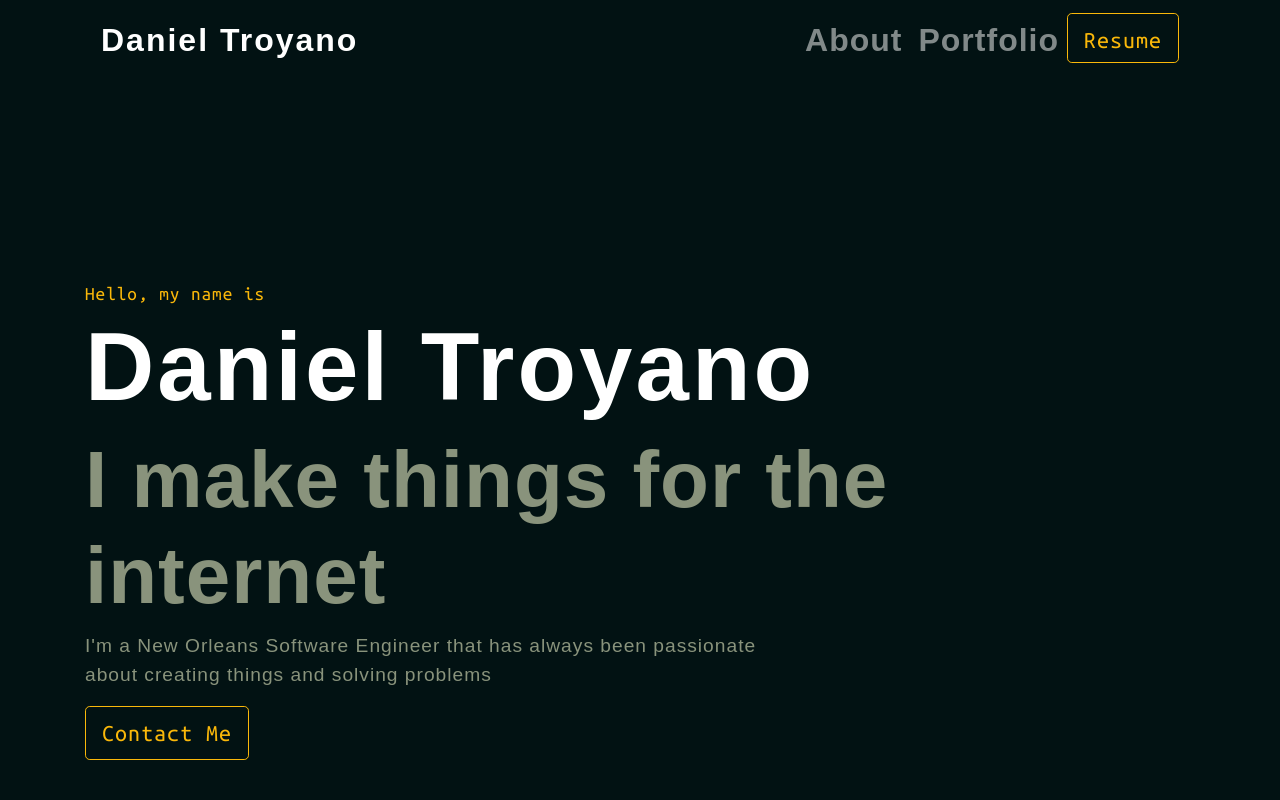
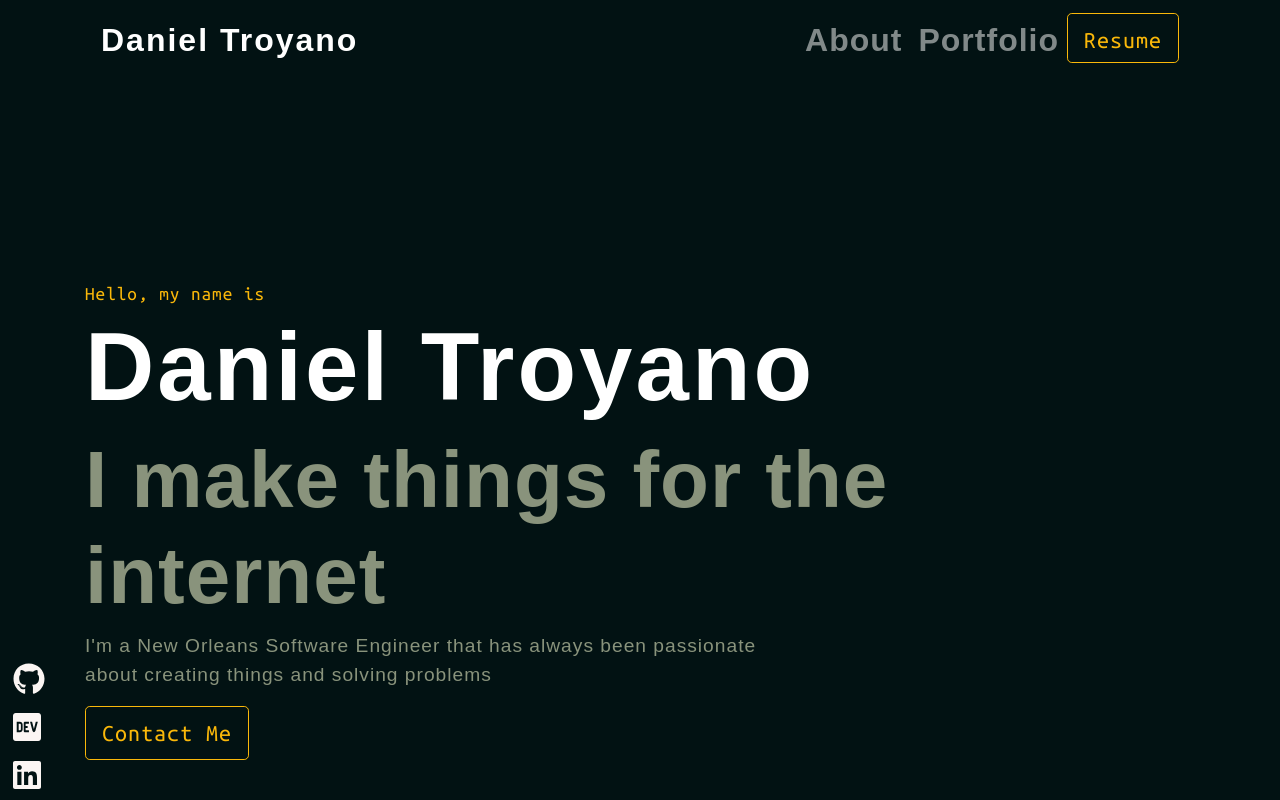
Before and after one commit to dtroyano86/portfolioSite, a Next.js app: page / in a window 1280 px wide. Shown: the top 800 px of the page. Built offline with nearby package versions, Linux system fonts and the light colour scheme; a web font is replaced by a local one.

Commit message:
(fix)Style Buttons

```diff
--- a/components/Sidebar.jsx
+++ b/components/Sidebar.jsx
@@ -3,9 +3,15 @@ import { faGithub, faDev, faLinkedin } from '@fortawesome/free-brands-svg-icons'
 
 const SidebarLinks = () => (
   <div id="sidebar-links">
-    <FontAwesomeIcon icon={faGithub} />
-    <FontAwesomeIcon icon={faDev} />
-    <FontAwesomeIcon icon={faLinkedin} />
+    <a className="sidebar-link" href="https://github.com/dtroyano86">
+      <FontAwesomeIcon icon={faGithub} />
+    </a>
+    <a className="sidebar-link" href="https://dev.to/dtroyano86">
+      <FontAwesomeIcon icon={faDev} />
+    </a>
+    <a className="sidebar-link" href="https://www.linkedin.com/in/daniel-troyano-5550421b6/">
+      <FontAwesomeIcon icon={faLinkedin} />
+    </a>
   </div>
 );
 
--- a/pages/styles.scss
+++ b/pages/styles.scss
@@ -137,6 +137,7 @@ li {
 
 .project-group {
   margin-bottom: 100px;
+  margin-left: 10px;
 }
 
 .project-image-container {
@@ -175,3 +176,36 @@ li {
     color: $firstAccent;
   }
 }
+
+#sidebar-links {
+  display: flex;
+  flex-direction: column;
+  padding: 0;
+  position: fixed;
+  left: 2%;
+  bottom: 0;
+}
+@media (max-width: 1400px) {
+  #sidebar-links {
+    left: 1%;
+  }
+}
+@media (max-width: 942px) {
+  #sidebar-links {
+    position: relative;
+    flex-direction: row;
+    margin: 0 auto 20px auto;
+    width: 50%;
+    justify-content: space-evenly;
+  }
+}
+.sidebar-link {
+  font-size: 2em;
+  color: $lightTwo;
+  &:hover {
+    color: $lightOne;
+  }
+  &:active {
+    color: $firstAccent;
+  }
+}
```
